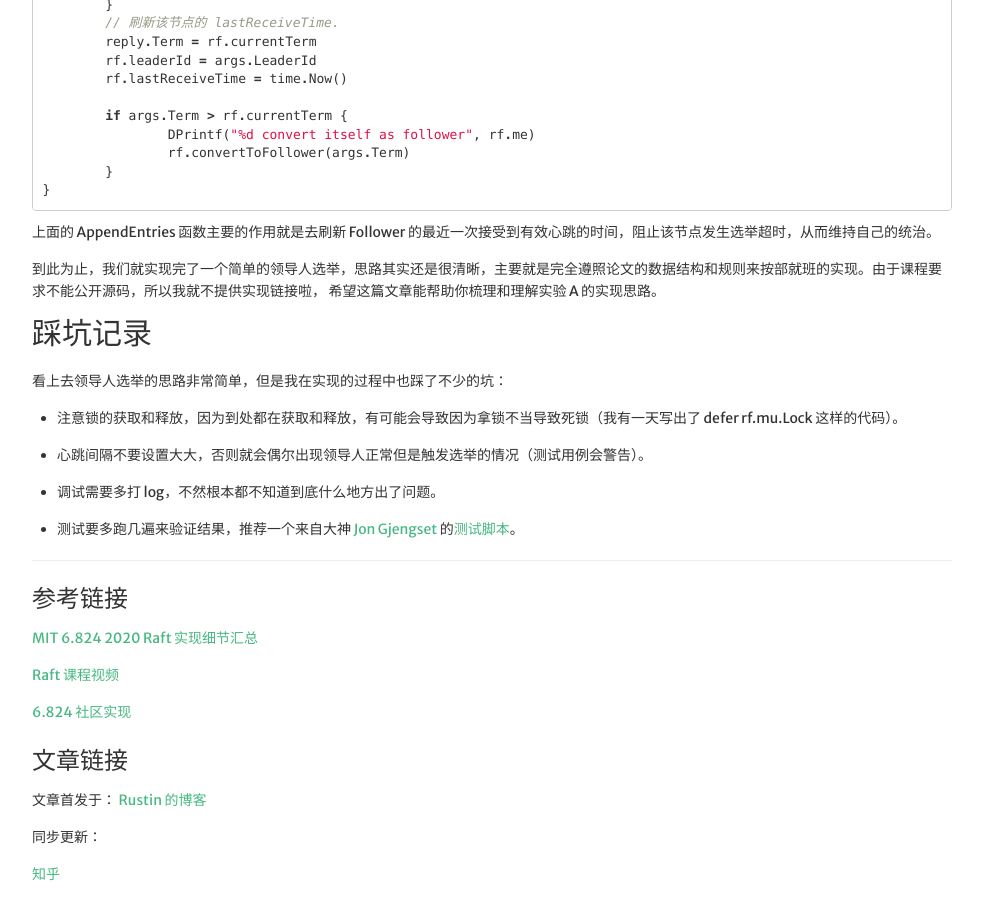
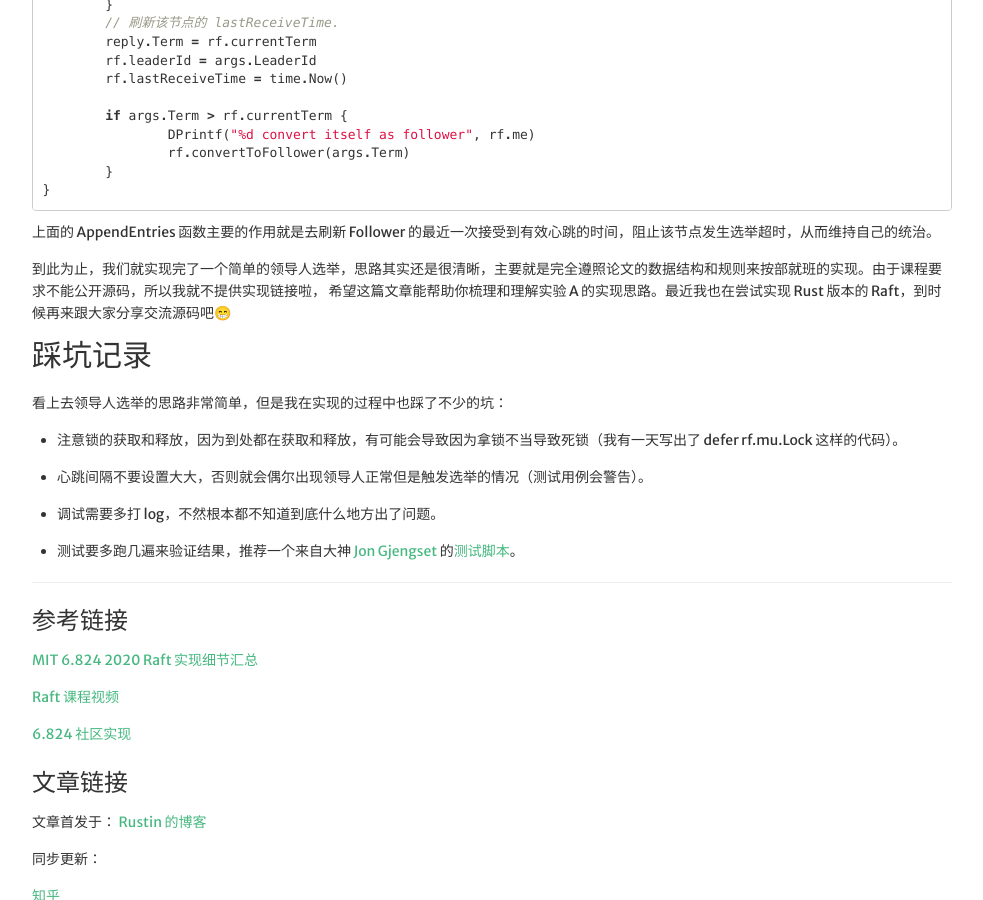
Before and after one commit to hi-rustin/hi-rustin.rs, a Jekyll site: the page built from _posts/2020-04-12-Raft 领导人选举实现.md, in a window 1280 px wide and 900 px high, scrolled down 7090 px. Shown: the whole window, without its empty margins (8-991 px from the left). Built offline with Jekyll 4.4.1, drawn with Linux system fonts in a browser that asks for light colours; nearby versions of some CDN libraries; comment, search, counter and statistics services are not loaded.

Commit message:
post(2020-04-12): add emoji

```diff
--- a/_posts/2020-04-12-Raft 领导人选举实现.md
+++ b/_posts/2020-04-12-Raft 领导人选举实现.md
@@ -383,7 +383,7 @@ func (rf *Raft) AppendEntries(args *AppendEntriesArgs, reply *AppendEntriesReply
 上面的 AppendEntries 函数主要的作用就是去刷新 Follower 的最近一次接受到有效心跳的时间，阻止该节点发生选举超时，从而维持自己的统治。
 
 到此为止，我们就实现完了一个简单的领导人选举，思路其实还是很清晰，主要就是完全遵照论文的数据结构和规则来按部就班的实现。由于课程要求不能公开源码，所以我就不提供实现链接啦，
-希望这篇文章能帮助你梳理和理解实验 A 的实现思路。
+希望这篇文章能帮助你梳理和理解实验 A 的实现思路。最近我也在尝试实现 Rust 版本的 Raft，到时候再来跟大家分享交流源码吧😁
 
 ## 踩坑记录
 
```
